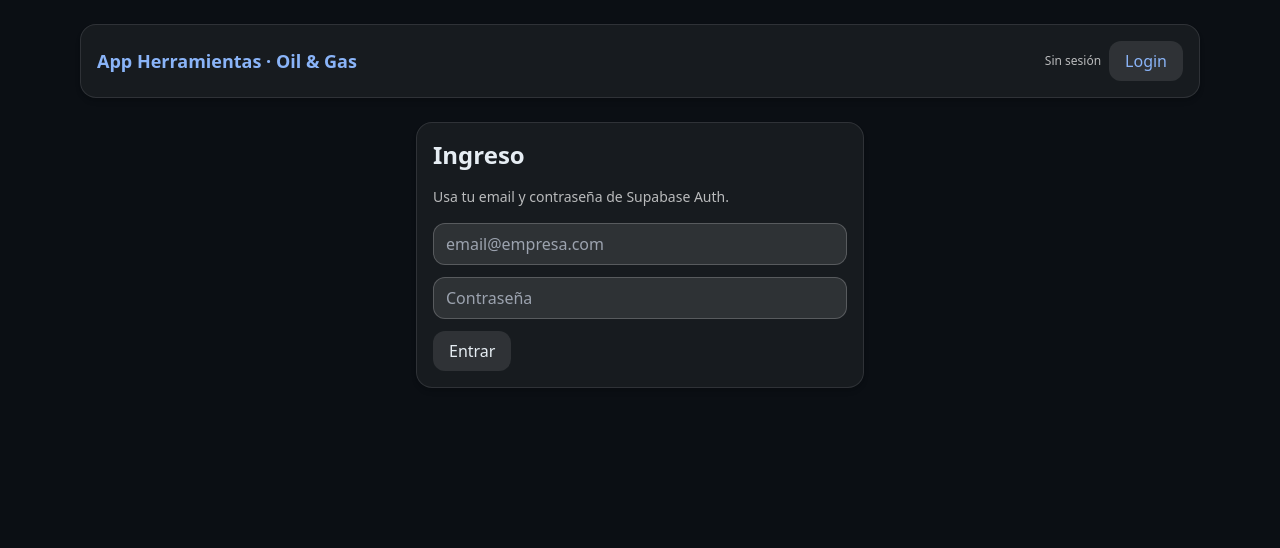
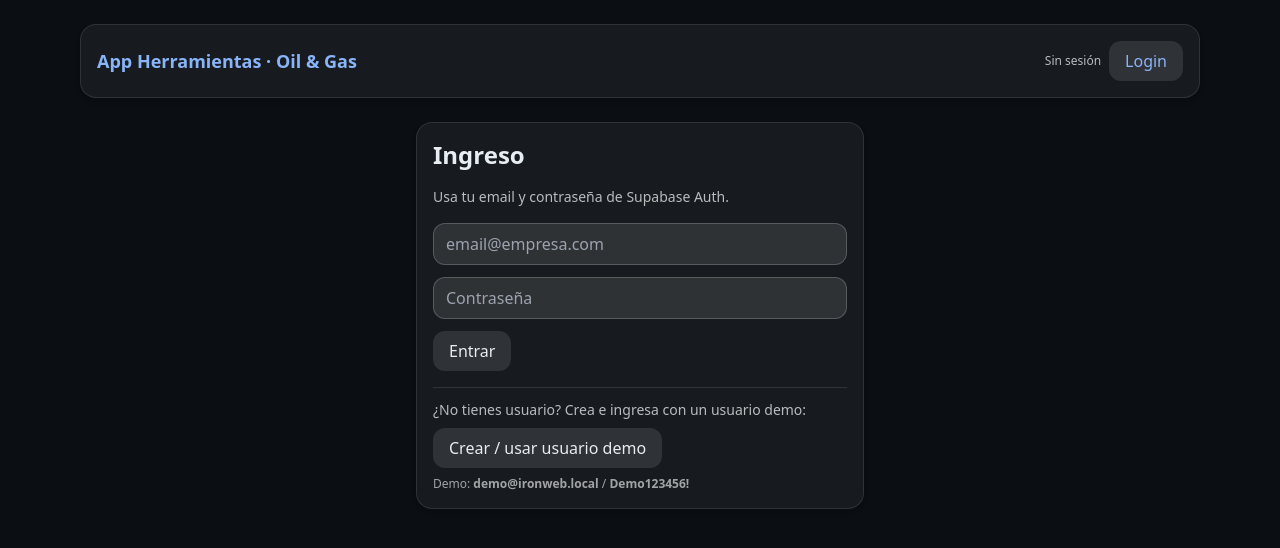
Before and after one commit to Jeremias2812/Ironweb, a Next.js app: page /login in a window 1280 px wide. Shown: the top 548 px of the page. Built offline with nearby package versions, Linux system fonts and the light colour scheme; no server answers.

Commit message:
feat: add demo access user flow on login

```diff
--- a/app/(auth)/login/page.tsx
+++ b/app/(auth)/login/page.tsx
@@ -3,6 +3,9 @@
 import { FormEvent, useState } from 'react';
 import { useRouter } from 'next/navigation';
 import { getSupabaseBrowserClient } from '@/lib/supabase/browser';
+
+const DEMO_EMAIL = 'demo@ironweb.local';
+const DEMO_PASSWORD = 'Demo123456!';
 
 export default function LoginPage() {
   const router = useRouter();
@@ -10,22 +13,76 @@ export default function LoginPage() {
   const [email, setEmail] = useState('');
   const [password, setPassword] = useState('');
   const [error, setError] = useState<string | null>(null);
+  const [loading, setLoading] = useState(false);
+
+  const loginWithEmailPassword = async (userEmail: string, userPassword: string) => {
+    const { error: loginError } = await supabase.auth.signInWithPassword({
+      email: userEmail,
+      password: userPassword,
+    });
+
+    if (!loginError) {
+      router.replace('/dashboard');
+      return;
+    }
+
+    throw loginError;
+  };
 
   const onSubmit = async (event: FormEvent<HTMLFormElement>) => {
     event.preventDefault();
     setError(null);
+    setLoading(true);
 
-    const { error: loginError } = await supabase.auth.signInWithPassword({
-      email,
-      password,
+    try {
+      await loginWithEmailPassword(email, password);
+    } catch (loginError: any) {
+      setError(loginError?.message ?? 'No se pudo iniciar sesión');
+    } finally {
+      setLoading(false);
+    }
+  };
+
+  const createAndLoginDemoUser = async () => {
+    setError(null);
+    setLoading(true);
+
+    try {
+      await loginWithEmailPassword(DEMO_EMAIL, DEMO_PASSWORD);
+      return;
+    } catch {
+      // si no existe, intentamos crearlo
+    }
+
+    const signUp = await supabase.auth.signUp({
+      email: DEMO_EMAIL,
+      password: DEMO_PASSWORD,
+      options: {
+        emailRedirectTo: typeof window !== 'undefined' ? `${window.location.origin}/dashboard` : undefined,
+      },
     });
 
-    if (loginError) {
-      setError(loginError.message);
+    if (signUp.error) {
+      setError(`No se pudo crear usuario demo: ${signUp.error.message}`);
+      setLoading(false);
+      return;
+    }
+
+    const signIn = await supabase.auth.signInWithPassword({
+      email: DEMO_EMAIL,
+      password: DEMO_PASSWORD,
+    });
+
+    if (signIn.error) {
+      setError(
+        `Usuario demo creado. Si tu proyecto exige confirmación de email, confirma el correo y luego ingresa con ${DEMO_EMAIL}`,
+      );
+      setLoading(false);
       return;
     }
 
     router.replace('/dashboard');
+    setLoading(false);
   };
 
   return (
@@ -50,8 +107,16 @@ export default function LoginPage() {
           type="password"
           required
         />
-        <button className="btn" type="submit">Entrar</button>
+        <button className="btn" type="submit" disabled={loading}>{loading ? 'Procesando...' : 'Entrar'}</button>
       </form>
+
+      <div className="border-t border-white/10 pt-3 space-y-2">
+        <p className="text-sm text-white/70">¿No tienes usuario? Crea e ingresa con un usuario demo:</p>
+        <button className="btn" type="button" disabled={loading} onClick={createAndLoginDemoUser}>
+          {loading ? 'Procesando...' : 'Crear / usar usuario demo'}
+        </button>
+        <p className="text-xs text-white/60">Demo: <strong>{DEMO_EMAIL}</strong> / <strong>{DEMO_PASSWORD}</strong></p>
+      </div>
 
       {error && <p className="text-sm text-red-300">{error}</p>}
     </div>
```
Also changed, not shown: 1 other file (tests, documents, lock files or other folders).
